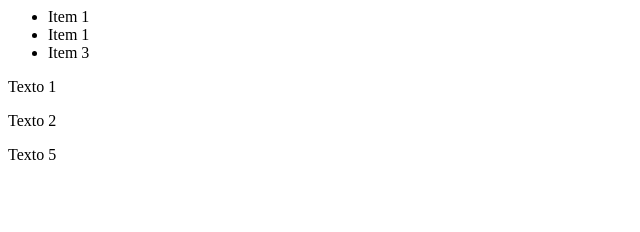
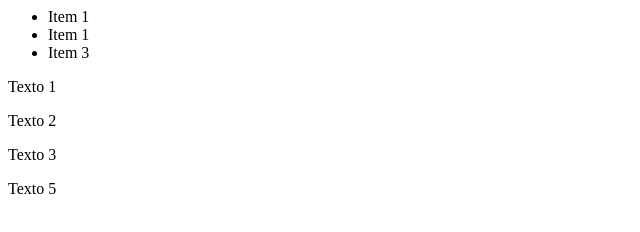
Before and after one commit to nunesxd/alura-git, a plain HTML site: page index.html in a window 1280 px wide. Shown: the full height of the page, 0-640 px from the left. Drawn offline with Linux system fonts and the light colour scheme.

Commit message:
Adicionando um paragrafo

```diff
--- a/index.html
+++ b/index.html
@@ -6,4 +6,5 @@
 
 <p>Texto 1</p>
 <p>Texto 2</p>
+<p>Texto 3</p>
 <p>Texto 5</p>
```
